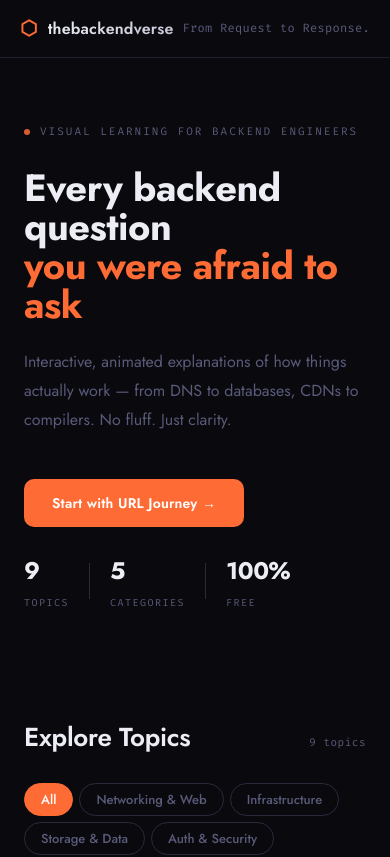
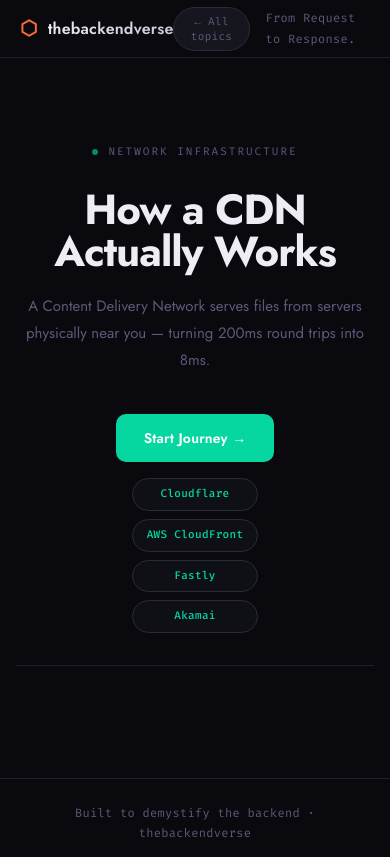
Before and after one commit to iml0kesh/thebackendverse, a React (Vite) app: page /cdn in a window 390 px wide. Shown: the top 857 px of the page. Built offline with nearby package versions, Linux system fonts and the light colour scheme; a web font is replaced by a local one.

Commit message:
Css issue and addition of react router: fixed the issues with cdn page

```diff
--- a/package.json
+++ b/package.json
@@ -11,7 +11,8 @@
   },
   "dependencies": {
     "react": "^19.2.0",
-    "react-dom": "^19.2.0"
+    "react-dom": "^19.2.0",
+    "react-router-dom": "^7.13.1"
   },
   "devDependencies": {
     "@eslint/js": "^9.39.1",
--- a/src/App.css
+++ b/src/App.css
@@ -280,6 +280,137 @@
   background: rgba(6, 214, 160, 0.06);
 }
 
+/* JOURNEY HERO */
+.hero {
+  padding: 80px 0 52px;
+  text-align: center;
+}
+.hero-breadcrumb {
+  display: inline-flex;
+  align-items: center;
+  gap: 10px;
+  font-family: var(--mono);
+  font-size: 11px;
+  color: var(--muted);
+  text-transform: uppercase;
+  letter-spacing: 2px;
+  margin-bottom: 28px;
+}
+.breadcrumb-dot {
+  width: 6px;
+  height: 6px;
+  background: var(--accent);
+  border-radius: 50%;
+  display: inline-block;
+  animation: pulse 2s ease-in-out infinite;
+}
+.hero h1 {
+  font-family: var(--display);
+  font-size: clamp(42px, 6vw, 80px);
+  font-weight: 700;
+  line-height: 1;
+  letter-spacing: -1px;
+  margin-bottom: 20px;
+  color: var(--text);
+}
+.hero p {
+  color: var(--muted);
+  max-width: 500px;
+  margin: 0 auto 40px;
+  font-size: 15px;
+  line-height: 1.8;
+  font-family: var(--body);
+  font-weight: 400;
+}
+.hero-actions {
+  display: flex;
+  align-items: center;
+  justify-content: center;
+  flex-wrap: wrap;
+  gap: 24px;
+}
+.hero button {
+  padding: 14px 28px;
+  background: var(--accent);
+  color: #fff;
+  border: none;
+  border-radius: 10px;
+  font-family: var(--display);
+  font-weight: 600;
+  font-size: 14px;
+  cursor: pointer;
+  white-space: nowrap;
+  transition:
+    transform 0.15s,
+    opacity 0.15s,
+    box-shadow 0.15s;
+  letter-spacing: 0.2px;
+}
+.hero button:hover {
+  transform: translateY(-2px);
+  box-shadow: 0 8px 24px rgba(255, 107, 53, 0.3);
+}
+.hero button:active {
+  transform: translateY(0);
+}
+.hero-chips {
+  display: flex;
+  gap: 8px;
+  flex-wrap: wrap;
+  justify-content: center;
+}
+.hero-chip {
+  background: var(--bg2);
+  border: 1px solid var(--border2);
+  color: var(--accent2);
+  border-radius: 100px;
+  padding: 6px 14px;
+  font-family: var(--mono);
+  font-size: 11px;
+  font-weight: 500;
+  letter-spacing: 0.3px;
+  display: inline-block;
+}
+
+/* STATS BANNER */
+.stats-banner {
+  display: grid;
+  grid-template-columns: repeat(auto-fit, minmax(200px, 1fr));
+  gap: 16px;
+  margin-bottom: 48px;
+  margin-top: 0;
+}
+.stats-banner > div {
+  display: flex;
+  flex-direction: column;
+  align-items: center;
+  gap: 8px;
+  padding: 24px 20px;
+  background: var(--bg3);
+  border: 1px solid var(--border2);
+  border-radius: 12px;
+  text-align: center;
+  transition: all 0.2s;
+}
+.stats-banner > div:hover {
+  border-color: var(--accent2);
+  transform: translateY(-2px);
+  box-shadow: 0 4px 16px rgba(6, 214, 160, 0.08);
+}
+.stats-banner span:first-child {
+  font-size: 32px;
+  font-weight: 700;
+  font-family: var(--display);
+  color: var(--accent2);
+}
+.stats-banner span:last-child {
+  font-size: 11px;
+  color: var(--muted);
+  font-family: var(--mono);
+  text-transform: uppercase;
+  letter-spacing: 0.5px;
+}
+
 /* HERO HINTS */
 .hero-hint {
   margin-top: 80px;
@@ -319,6 +450,8 @@
 /* RESULTS */
 .results {
   animation: fadeUp 0.4s ease;
+  padding-bottom: 40px;
+  margin-bottom: 40px;
 }
 .fade-in {
   opacity: 0;
@@ -450,11 +583,12 @@
 
 /* JOURNEY PIPELINE */
 .journey-pipeline {
-  margin-top: 28px;
+  margin-top: 48px;
   background: var(--bg2);
   border: 1px solid var(--border);
   border-radius: 16px;
   padding: 32px;
+  animation: fadeUp 0.3s ease;
 }
 .phase-groups {
   display: flex;
@@ -605,12 +739,12 @@
 
 /* STEP EXPLAINER */
 .step-explainer {
-  margin-top: 20px;
+  margin-top: 48px;
   background: var(--bg2);
   border: 1px solid var(--border);
   border-radius: 16px;
   padding: 36px;
-  animation: fadeUp 0.25s ease;
+  animation: fadeUp 0.25s ease 0.05s backwards;
 }
 .explainer-header {
   display: flex;
@@ -701,6 +835,62 @@
   letter-spacing: 0.3px;
 }
 
+/* PAGE-SPECIFIC THEMES */
+
+/* URL Journey Page */
+.url-journey {
+  --accent: #ff6b35;
+  --accent-light: rgba(255, 107, 53, 0.1);
+}
+.url-journey .hero {
+  border-bottom: 1px solid var(--border);
+  margin-bottom: 32px;
+  padding-bottom: 32px;
+}
+.url-journey .results {
+  border-bottom: 1px solid var(--border);
+  padding-bottom: 48px;
+  margin-bottom: 48px;
+}
+.url-journey .step-node.active {
+  border-color: #ff6b35;
+  background: rgba(255, 107, 53, 0.08);
+  box-shadow: 0 0 0 3px rgba(255, 107, 53, 0.15);
+}
+.url-journey .step-node:hover:not(:disabled) {
+  border-color: #ff6b35;
+  background: rgba(255, 107, 53, 0.08);
+}
+
+/* CDN Journey Page */
+.cdn-journey {
+  --accent: #06d6a0;
+  --accent-light: rgba(6, 214, 160, 0.1);
+}
+.cdn-journey .hero {
+  border-bottom: 1px solid var(--border);
+  margin-bottom: 32px;
+  padding-bottom: 32px;
+}
+.cdn-journey .results {
+  border-bottom: 1px solid var(--border);
+  padding-bottom: 48px;
+  margin-bottom: 48px;
+}
+.cdn-journey .stats-banner > div:hover {
+  border-color: #06d6a0;
+  box-shadow: 0 4px 16px rgba(6, 214, 160, 0.12);
+}
+.cdn-journey .step-node.active {
+  border-color: #06d6a0;
+  background: rgba(6, 214, 160, 0.08);
+  box-shadow: 0 0 0 3px rgba(6, 214, 160, 0.15);
+}
+.cdn-journey .step-node:hover:not(:disabled) {
+  border-color: #06d6a0;
+  background: rgba(6, 214, 160, 0.08);
+}
+
 /* FOOTER */
 .site-footer {
   border-top: 1px solid var(--border);
@@ -735,6 +925,18 @@
   }
   .breakdown-bar {
     font-size: 15px;
+  }
+  .hero-actions {
+    flex-direction: column;
+    gap: 16px;
+  }
+  .hero-chips {
+    flex-direction: column;
+    align-items: flex-start;
+  }
+  .hero-chip {
+    width: 100%;
+    text-align: center;
   }
 }
 
--- a/src/App.jsx
+++ b/src/App.jsx
@@ -1,25 +1,27 @@
-import { useState } from "react";
+import { Routes, Route, useNavigate, useLocation } from "react-router-dom";
 import { Home } from "./pages/landing_page/Home";
 import { UrlJourneyPage } from "./pages/url_explain/UrlJourneyPage";
 import { CdnJourneyPage } from "./pages/cdn_explain/CdnJourneyPage";
 import "./App.css";
 
 export const App = () => {
-  const [page, setPage] = useState("home");
+  const navigate = useNavigate();
+  const location = useLocation();
+  const isHome = location.pathname === "/";
 
   return (
     <div className="app">
       <header className="site-header">
         <div className="header-inner">
-          <div className="logo" onClick={() => setPage("home")}>
+          <div className="logo" onClick={() => navigate("/")}>
             <span className="logo-icon">⬡</span>
             <span className="logo-text">thebackendverse</span>
           </div>
           <div className="header-right">
-            {page !== "home" && (
+            {!isHome && (
               <button
                 className="header-back-chip"
-                onClick={() => setPage("home")}
+                onClick={() => navigate("/")}
               >
                 ← All topics
               </button>
@@ -29,9 +31,11 @@
         </div>
       </header>
 
-      {page === "home" && <Home setPage={setPage} />}
-      {page === "url" && <UrlJourneyPage onBack={() => setPage("home")} />}
-      {page === "cdn" && <CdnJourneyPage onBack={() => setPage("home")} />}
+      <Routes>
+        <Route path="/" element={<Home />} />
+        <Route path="/url" element={<UrlJourneyPage />} />
+        <Route path="/cdn" element={<CdnJourneyPage />} />
+      </Routes>
 
       <footer className="site-footer">
         <p>Built to demystify the backend · thebackendverse</p>
--- a/src/components/journey-engine/JourneyHero.jsx
+++ b/src/components/journey-engine/JourneyHero.jsx
@@ -1,9 +1,32 @@
-export const JourneyHero = ({ title, subtitle, onStart }) => {
+export const JourneyHero = ({
+  title,
+  subtitle,
+  onStart,
+  chips = [],
+  breadcrumb = null,
+}) => {
   return (
     <section className="hero">
+      {breadcrumb && (
+        <div className="hero-breadcrumb">
+          <span className="breadcrumb-dot" />
+          {breadcrumb}
+        </div>
+      )}
       <h1>{title}</h1>
       <p>{subtitle}</p>
-      <button onClick={onStart}>Start Journey →</button>
+      <div className="hero-actions">
+        <button onClick={onStart}>Start Journey →</button>
+        {chips.length > 0 && (
+          <div className="hero-chips">
+            {chips.map((c) => (
+              <span key={c} className="hero-chip">
+                {c}
+              </span>
+            ))}
+          </div>
+        )}
+      </div>
     </section>
   );
-}
+};
--- a/src/main.jsx
+++ b/src/main.jsx
@@ -1,10 +1,13 @@
 import { StrictMode } from "react";
 import { createRoot } from "react-dom/client";
+import { BrowserRouter } from "react-router-dom";
 import "./index.css";
 import { App } from "./App.jsx";
 
 createRoot(document.getElementById("root")).render(
   <StrictMode>
-    <App />
+    <BrowserRouter>
+      <App />
+    </BrowserRouter>
   </StrictMode>,
 );
--- a/src/pages/cdn_explain/CdnJourneyPage.jsx
+++ b/src/pages/cdn_explain/CdnJourneyPage.jsx
@@ -40,12 +40,13 @@
   ];
 
   return (
-    <main>
+    <main className="cdn-journey">
       <JourneyHero
         title="How a CDN Actually Works"
         subtitle="A Content Delivery Network serves files from servers physically near you — turning 200ms round trips into 8ms."
         onStart={handleStart}
         chips={["Cloudflare", "AWS CloudFront", "Fastly", "Akamai"]}
+        breadcrumb="Network Infrastructure"
       />
 
       {started && (
--- a/src/pages/landing_page/Home.jsx
+++ b/src/pages/landing_page/Home.jsx
@@ -1,8 +1,10 @@
 import { useState, useEffect } from "react";
+import { useNavigate } from "react-router-dom";
 
 import { TOPICS, CATEGORIES } from "./homeTopics";
 
-export const Home = ({ setPage }) => {
+export const Home = () => {
+  const navigate = useNavigate();
   const [activeCategory, setActiveCategory] = useState("All");
   const [visible, setVisible] = useState(false);
 
@@ -15,12 +17,20 @@
     (t) => activeCategory === "All" || t.tag === activeCategory,
   );
 
+  const getRouteForTopic = (id) => {
+    const routeMap = {
+      url: "/url",
+      cdn: "/cdn",
+    };
+    return routeMap[id] || "/";
+  };
+
   return (
     <div className="home-page">
       <section className={`home-hero ${visible ? "hero-visible" : ""}`}>
         <div className="home-eyebrow">
           <span className="eyebrow-dot" />
-          visual learning for backend engineers
+          Learn what runs under the hood
         </div>
         <h1 className="home-title">
           Every backend question
@@ -32,7 +42,7 @@
           DNS to databases, CDNs to compilers. No fluff. Just clarity.
         </p>
         <div className="home-hero-actions">
-          <button className="home-cta-btn" onClick={() => setPage("url")}>
+          <button className="home-cta-btn" onClick={() => navigate("/url")}>
             Start with URL Journey →
           </button>
           <div className="home-hero-stats">
@@ -75,7 +85,9 @@
             <div
               key={topic.id}
               className={`home-topic-card ${!topic.available ? "coming-soon" : ""} ${i === 0 && activeCategory === "All" ? "featured" : ""}`}
-              onClick={() => topic.available && setPage(topic.id)}
+              onClick={() =>
+                topic.available && navigate(getRouteForTopic(topic.id))
+              }
               style={{ cursor: topic.available ? "pointer" : "default" }}
             >
               {!topic.available && (
@@ -154,7 +166,7 @@
             </p>
           </div>
           <div className="home-cta-right">
-            <button className="home-cta-btn" onClick={() => setPage("url")}>
+            <button className="home-cta-btn" onClick={() => navigate("/url")}>
               Start URL Journey →
             </button>
             <p className="home-cta-note">No account needed · 100% free</p>
--- a/src/pages/url_explain/UrlJourneyPage.jsx
+++ b/src/pages/url_explain/UrlJourneyPage.jsx
@@ -57,7 +57,7 @@
   };
 
   return (
-    <main>
+    <main className="url-journey">
       <UrlInput url={url} setUrl={setUrl} onStart={handleStart} />
       {parsed && (
         <>
```
Also changed, not shown: src/pages/url_explain/UrlInput.jsx (+10 -8 lines), 1 other file (tests, documents, lock files or other folders).
